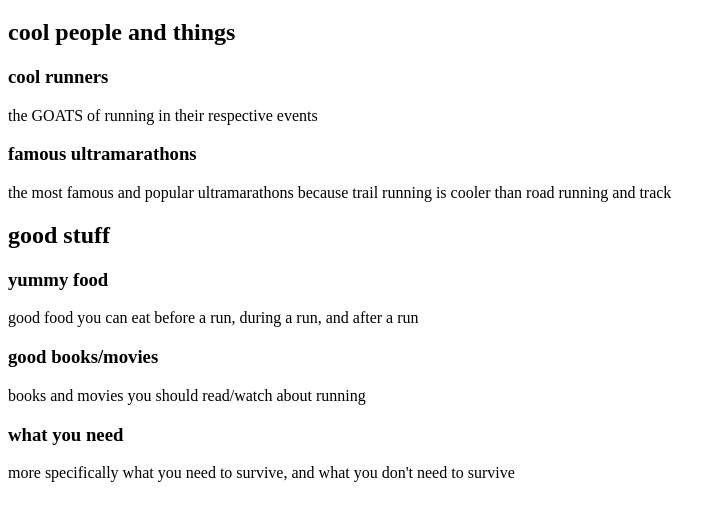
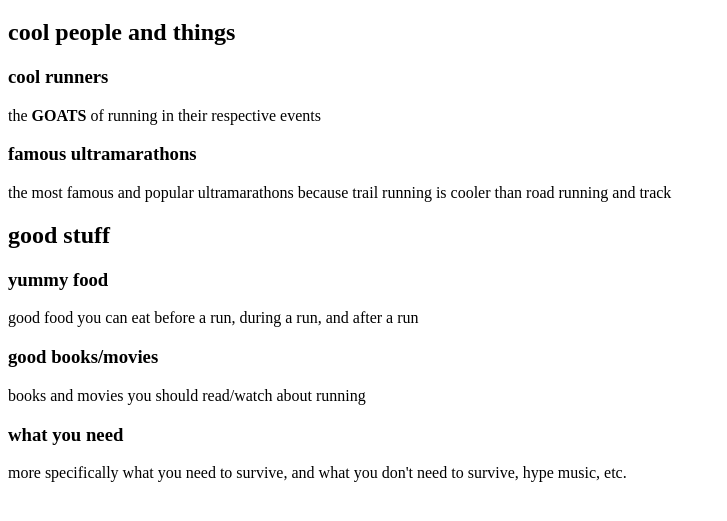
Before and after one commit to nicolioliravioli/nicolioliravioli.github.io, a plain HTML site: page index.html in a window 1280 px wide. Shown: the part 61-582 px from the top of the page, without its empty margins (0-727 px from the left). Drawn offline with Linux system fonts and the light colour scheme.

Commit message:
added element to emphasise a word

```diff
--- a/index.html
+++ b/index.html
@@ -9,7 +9,7 @@
     <h1> running </h1>
     <h2> cool people and things </2>
     <h3> cool runners </h3>
-    <p> the GOATS of running in their respective events </p>
+    <p> the <strong>GOATS</strong> of running in their respective events </p>
     <h3> famous ultramarathons </h3>
     <p> the most famous and popular ultramarathons because trail running is cooler than road running and track </p>
     <h2> good stuff </h2>
@@ -18,6 +18,6 @@
     <h3> good books/movies </h3>
     <p> books and movies you should read/watch about running </p>
     <h3> what you need </h3>
-    <p> more specifically what you need to survive, and what you don't need to survive</p>
+    <p> more specifically what you need to survive, and what you don't need to survive, hype music, etc.</p>
 </body>
 </html>
```
